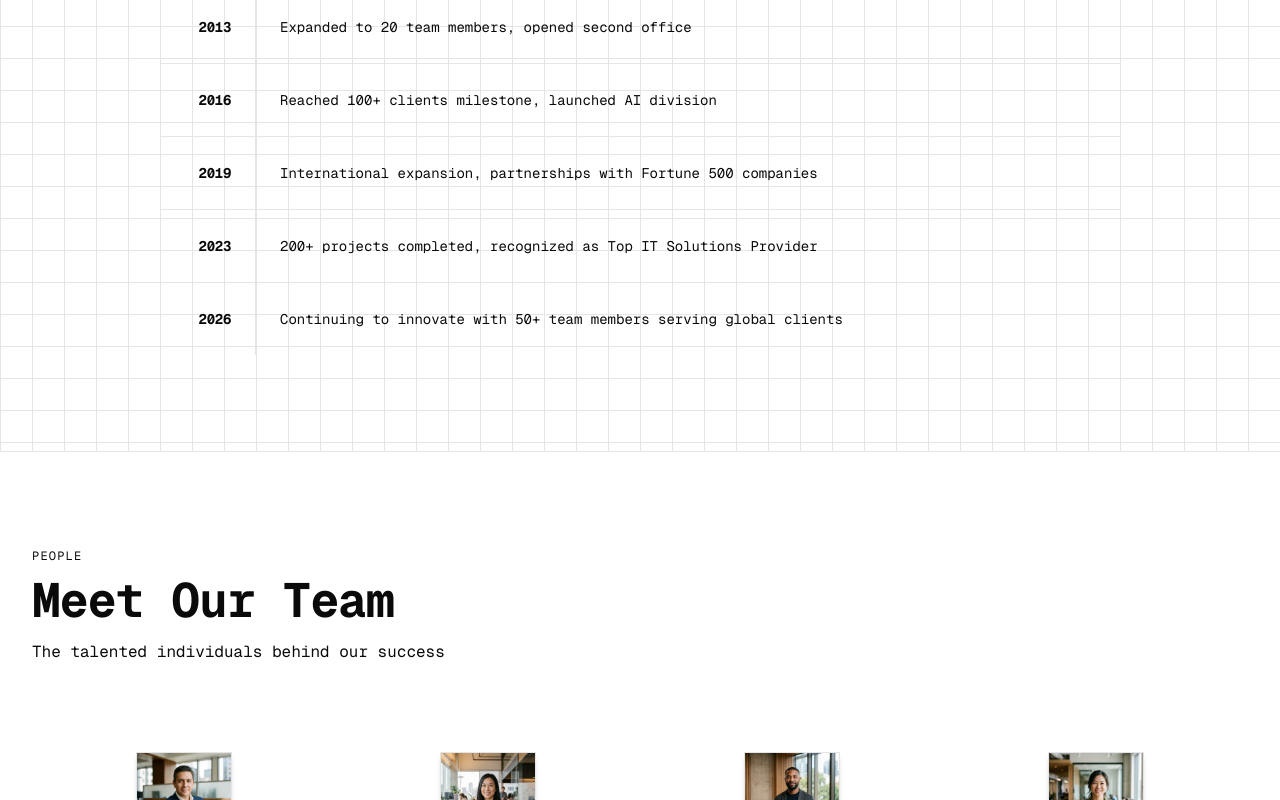
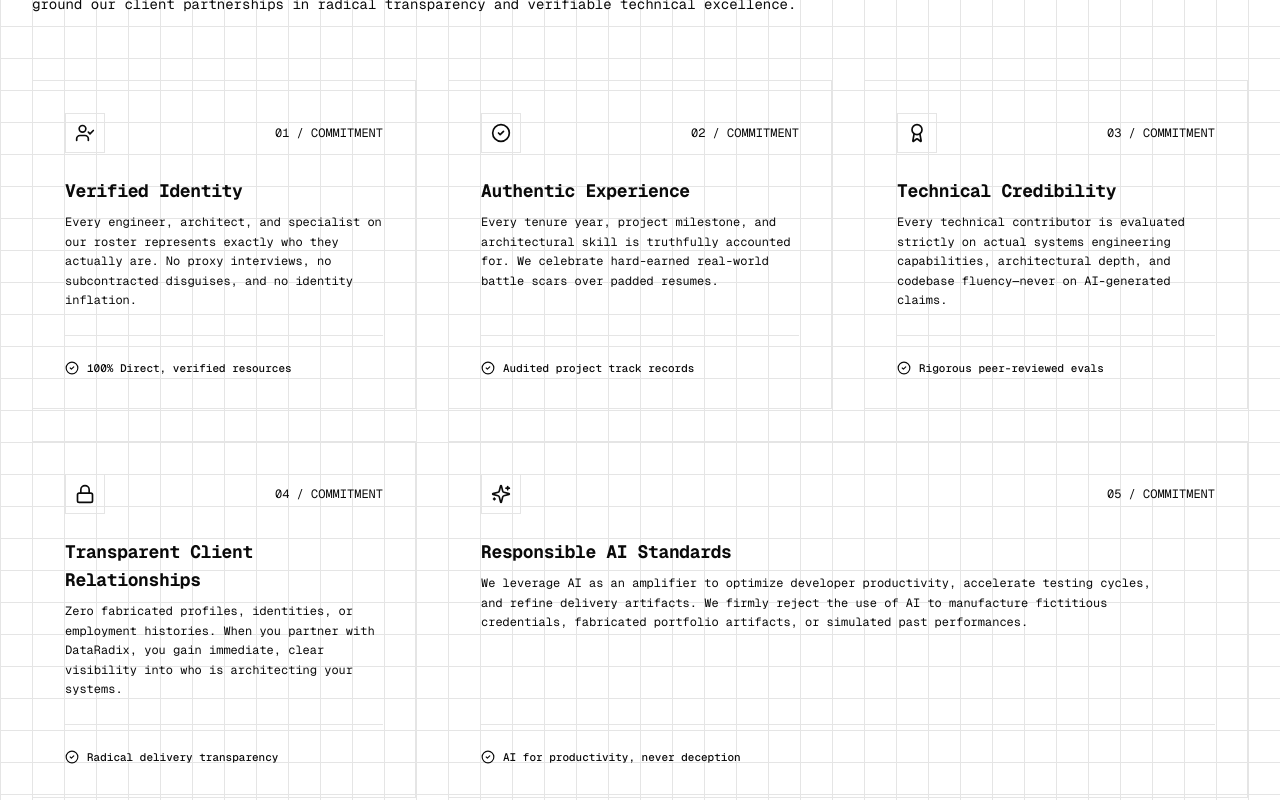
Before and after one commit to dataradixlabs/github.dataradix.in, a React (Vite) app: page /about in a window 1280 px wide. Shown: the part 2840-3640 px from the top of the page. Built offline with nearby package versions, Linux system fonts and the light colour scheme.

Commit message:
feat(about): integrate 5-point Engineering with Integrity commitment pledge

```diff
--- a/src/app/pages/AboutPage.tsx
+++ b/src/app/pages/AboutPage.tsx
@@ -1,5 +1,5 @@
 import { motion } from 'framer-motion';
-import { Target, Eye, Rocket } from 'lucide-react';
+import { Target, Eye, ShieldCheck, CheckCircle2, UserCheck, Award, Lock, Sparkles } from 'lucide-react';
 import { TIMELINE, TEAM, VALUES, STATS } from '@/app/data';
 import { SEOManager } from '@/app/components/ui/SEOManager';
 
@@ -172,6 +172,160 @@ export function AboutPage() {
         </div>
       </section>
 
+      {/* Engineering with Integrity Pledge */}
+      <section className="py-24 relative overflow-hidden bg-background">
+        <div className="absolute inset-0 grid-pattern opacity-100" />
+        <div className="relative max-w-7xl mx-auto px-4 sm:px-6 lg:px-8">
+          <motion.div
+            initial={{ opacity: 0, y: 16 }}
+            whileInView={{ opacity: 1, y: 0 }}
+            viewport={{ once: true }}
+            className="max-w-3xl mb-16"
+          >
+            <div className="inline-flex items-center gap-2.5 px-3.5 py-1.5 border border-border bg-secondary mb-6">
+              <ShieldCheck className="w-4 h-4 text-foreground" />
+              <span className="text-[11px] font-bold uppercase tracking-widest text-foreground">The DataRadix Commitment</span>
+            </div>
+            <h2 className="font-display font-bold text-4xl sm:text-5xl mb-6 leading-tight">
+              Engineering with Integrity.
+            </h2>
+            <p className="text-xl sm:text-2xl text-foreground font-medium mb-4 leading-relaxed">
+              We don&apos;t manufacture experience. <span className="text-muted-foreground font-normal">We make genuine talent visible.</span>
+            </p>
+            <p className="text-sm text-muted-foreground leading-relaxed">
+              In an era crowded with inflated claims, fabricated histories, and synthetic proxies, we ground our client partnerships in radical transparency and verifiable technical excellence.
+            </p>
+          </motion.div>
+
+          {/* 5 Commitments Grid */}
+          <div className="grid grid-cols-1 md:grid-cols-2 lg:grid-cols-3 gap-8">
+            <motion.div
+              initial={{ opacity: 0, y: 16 }}
+              whileInView={{ opacity: 1, y: 0 }}
+              viewport={{ once: true }}
+              className="p-8 border border-border bg-secondary/30 relative flex flex-col justify-between group hover:border-foreground transition-colors"
+            >
+              <div>
+                <div className="flex items-center justify-between mb-6">
+                  <div className="w-10 h-10 border border-border bg-background flex items-center justify-center">
+                    <UserCheck className="w-5 h-5 text-foreground" />
+                  </div>
+                  <span className="text-xs font-mono text-muted-foreground">01 / COMMITMENT</span>
+                </div>
+                <h3 className="font-display font-bold text-lg mb-2">Verified Identity</h3>
+                <p className="text-xs text-muted-foreground leading-relaxed">
+                  Every engineer, architect, and specialist on our roster represents exactly who they actually are. No proxy interviews, no subcontracted disguises, and no identity inflation.
+                </p>
+              </div>
+              <div className="pt-6 mt-6 border-t border-border flex items-center gap-2 text-[11px] font-medium text-foreground">
+                <CheckCircle2 className="w-3.5 h-3.5 text-foreground" />
+                <span>100% Direct, verified resources</span>
+              </div>
+            </motion.div>
+
+            <motion.div
+              initial={{ opacity: 0, y: 16 }}
+              whileInView={{ opacity: 1, y: 0 }}
+              viewport={{ once: true }}
+              transition={{ delay: 0.08 }}
+              className="p-8 border border-border bg-secondary/30 relative flex flex-col justify-between group hover:border-foreground transition-colors"
+            >
+              <div>
+                <div className="flex items-center justify-between mb-6">
+                  <div className="w-10 h-10 border border-border bg-background flex items-center justify-center">
+                    <CheckCircle2 className="w-5 h-5 text-foreground" />
+                  </div>
+                  <span className="text-xs font-mono text-muted-foreground">02 / COMMITMENT</span>
+                </div>
+                <h3 className="font-display font-bold text-lg mb-2">Authentic Experience</h3>
+                <p className="text-xs text-muted-foreground leading-relaxed">
+                  Every tenure year, project milestone, and architectural skill is truthfully accounted for. We celebrate hard-earned real-world battle scars over padded resumes.
+                </p>
+              </div>
+              <div className="pt-6 mt-6 border-t border-border flex items-center gap-2 text-[11px] font-medium text-foreground">
+                <CheckCircle2 className="w-3.5 h-3.5 text-foreground" />
+                <span>Audited project track records</span>
+              </div>
+            </motion.div>
+
+            <motion.div
+              initial={{ opacity: 0, y: 16 }}
+              whileInView={{ opacity: 1, y: 0 }}
+              viewport={{ once: true }}
+              transition={{ delay: 0.16 }}
+              className="p-8 border border-border bg-secondary/30 relative flex flex-col justify-between group hover:border-foreground transition-colors"
+            >
+              <div>
+                <div className="flex items-center justify-between mb-6">
+                  <div className="w-10 h-10 border border-border bg-background flex items-center justify-center">
+                    <Award className="w-5 h-5 text-foreground" />
+                  </div>
+                  <span className="text-xs font-mono text-muted-foreground">03 / COMMITMENT</span>
+                </div>
+                <h3 className="font-display font-bold text-lg mb-2">Technical Credibility</h3>
+                <p className="text-xs text-muted-foreground leading-relaxed">
+                  Every technical contributor is evaluated strictly on actual systems engineering capabilities, architectural depth, and codebase fluency—never on AI-generated claims.
+                </p>
+              </div>
+              <div className="pt-6 mt-6 border-t border-border flex items-center gap-2 text-[11px] font-medium text-foreground">
+                <CheckCircle2 className="w-3.5 h-3.5 text-foreground" />
+                <span>Rigorous peer-reviewed evals</span>
+              </div>
+            </motion.div>
+
+            <motion.div
+              initial={{ opacity: 0, y: 16 }}
+              whileInView={{ opacity: 1, y: 0 }}
+              viewport={{ once: true }}
+              transition={{ delay: 0.24 }}
+              className="p-8 border border-border bg-secondary/30 relative flex flex-col justify-between group hover:border-foreground transition-colors"
+            >
+              <div>
+                <div className="flex items-center justify-between mb-6">
+                  <div className="w-10 h-10 border border-border bg-background flex items-center justify-center">
+                    <Lock className="w-5 h-5 text-foreground" />
+                  </div>
+                  <span className="text-xs font-mono text-muted-foreground">04 / COMMITMENT</span>
+                </div>
+                <h3 className="font-display font-bold text-lg mb-2">Transparent Client Relationships</h3>
+                <p className="text-xs text-muted-foreground leading-relaxed">
+                  Zero fabricated profiles, identities, or employment histories. When you partner with DataRadix, you gain immediate, clear visibility into who is architecting your systems.
+                </p>
+              </div>
+              <div className="pt-6 mt-6 border-t border-border flex items-center gap-2 text-[11px] font-medium text-foreground">
+                <CheckCircle2 className="w-3.5 h-3.5 text-foreground" />
+                <span>Radical delivery transparency</span>
+              </div>
+            </motion.div>
+
+            <motion.div
+              initial={{ opacity: 0, y: 16 }}
+              whileInView={{ opacity: 1, y: 0 }}
+              viewport={{ once: true }}
+              transition={{ delay: 0.32 }}
+              className="p-8 border border-border bg-secondary/30 relative flex flex-col justify-between group hover:border-foreground transition-colors md:col-span-2 lg:col-span-2"
+            >
+              <div>
+                <div className="flex items-center justify-between mb-6">
+                  <div className="w-10 h-10 border border-border bg-background flex items-center justify-center">
+                    <Sparkles className="w-5 h-5 text-foreground" />
+                  </div>
+                  <span className="text-xs font-mono text-muted-foreground">05 / COMMITMENT</span>
+                </div>
+                <h3 className="font-display font-bold text-lg mb-2">Responsible AI Standards</h3>
+                <p className="text-xs text-muted-foreground leading-relaxed max-w-2xl">
+                  We leverage AI as an amplifier to optimize developer productivity, accelerate testing cycles, and refine delivery artifacts. We firmly reject the use of AI to manufacture fictitious credentials, fabricated portfolio artifacts, or simulated past performances.
+                </p>
+              </div>
+              <div className="pt-6 mt-6 border-t border-border flex items-center gap-2 text-[11px] font-medium text-foreground">
+                <CheckCircle2 className="w-3.5 h-3.5 text-foreground" />
+                <span>AI for productivity, never deception</span>
+              </div>
+            </motion.div>
+          </div>
+        </div>
+      </section>
+
       {/* Timeline */}
       <section className="py-24 relative">
         <div className="absolute inset-0 grid-pattern opacity-100" />
```
Also changed, not shown: 65 other files (tests, documents, lock files or other folders).
